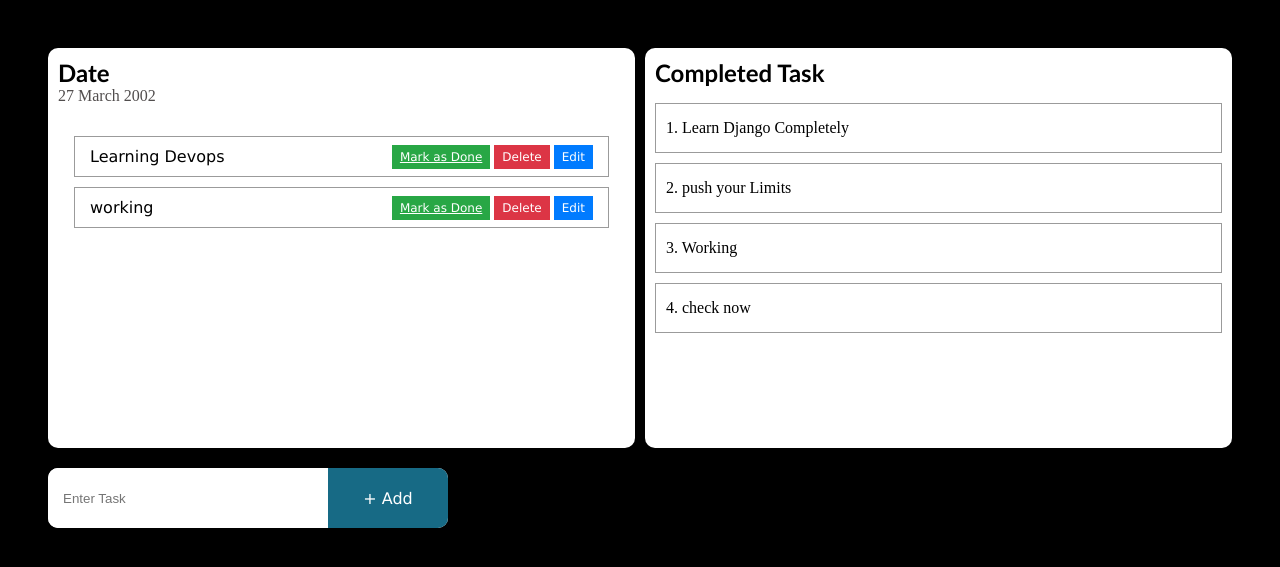
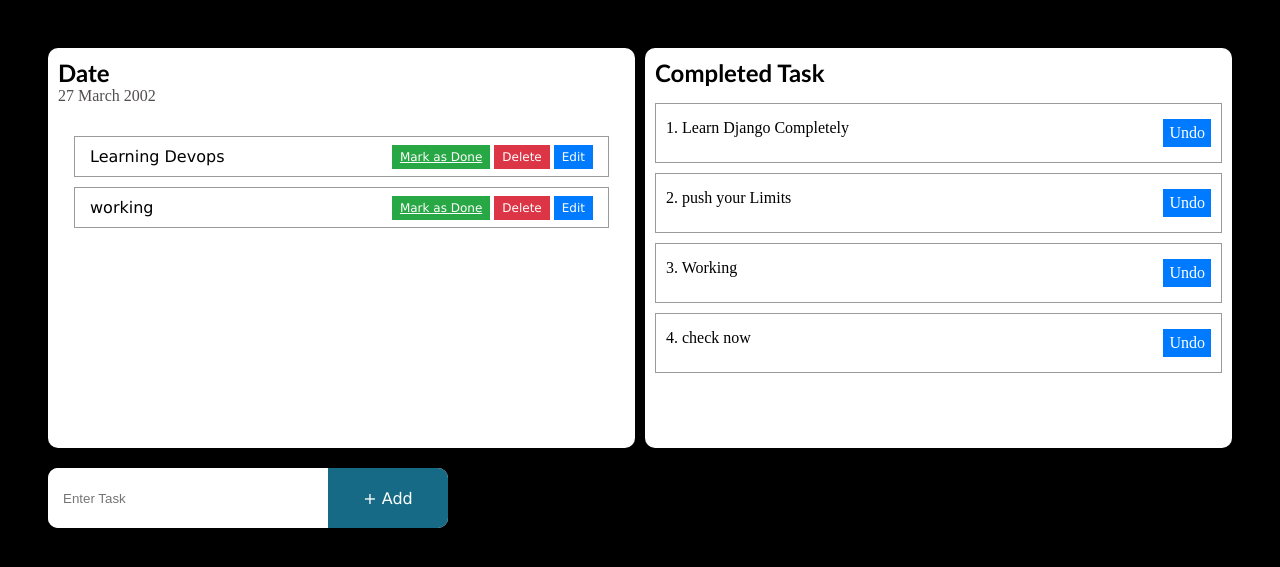
Before and after one commit to adityaarawat/django-todo-app, a Django app: page / in a window 1280 px wide. Shown: the part 99-666 px from the top of the page. Run offline with Django 5.2, Linux system fonts and the light colour scheme; data comes from the database, SQL or seed files in the repository; both versions use the stored data as it was after the commit.

Commit message:
undo button is added to completed task and it's functionality is implemented

```diff
--- a/templates/index.html
+++ b/templates/index.html
@@ -44,7 +44,10 @@
             </div>
             <div class="task-completed">
                 {% for task in completedTask %}
-                <p>{{forloop.counter}}. {{task.task}}</p>
+                <p>{{forloop.counter}}. {{task.task}}
+                     <a href="{% url 'markAsUndo' task.id %}" class="button undo">Undo</a>
+                </p>
+
                 {% endfor %}
             </div>
         </div>
--- a/todomain/static/css/style.css
+++ b/todomain/static/css/style.css
@@ -121,6 +121,15 @@ body{
 .task-completed p{
       border: 1px solid #00000064;
       padding: 15px 10px;
+      display: flex;
+      justify-content: space-between;
+}
+.task-completed p a{
+    text-decoration: none;
+    background-color: #007bff;
+    padding: 5px 6px;
+    align-items: center;
+    color: #fff;
 }
 
 /* add task bar */
--- a/todos/urls.py
+++ b/todos/urls.py
@@ -2,5 +2,6 @@ from django.urls import path
 from . import views
 urlpatterns=[
     path('addTask/',views.addTask,name='addTask'),
-    path('mark_as_done/<int:pk>/',views.markAsDone,name="markAsDone")
+    path('mark_as_done/<int:pk>/',views.markAsDone,name="markAsDone"),
+    path("mark_as_undo/<int:pk>/",views.markAsUndo,name='markAsUndo')
 ]
--- a/todos/views.py
+++ b/todos/views.py
@@ -12,3 +12,9 @@ def markAsDone(request,pk):
     markDone.is_completed=True
     markDone.save()
     return redirect("home")
+
+def markAsUndo(request,pk):
+    markUndo=get_object_or_404(Todo,pk=pk)
+    markUndo.is_completed=False
+    markUndo.save()
+    return redirect("home")
```
Also changed, not shown: db.sqlite3.
